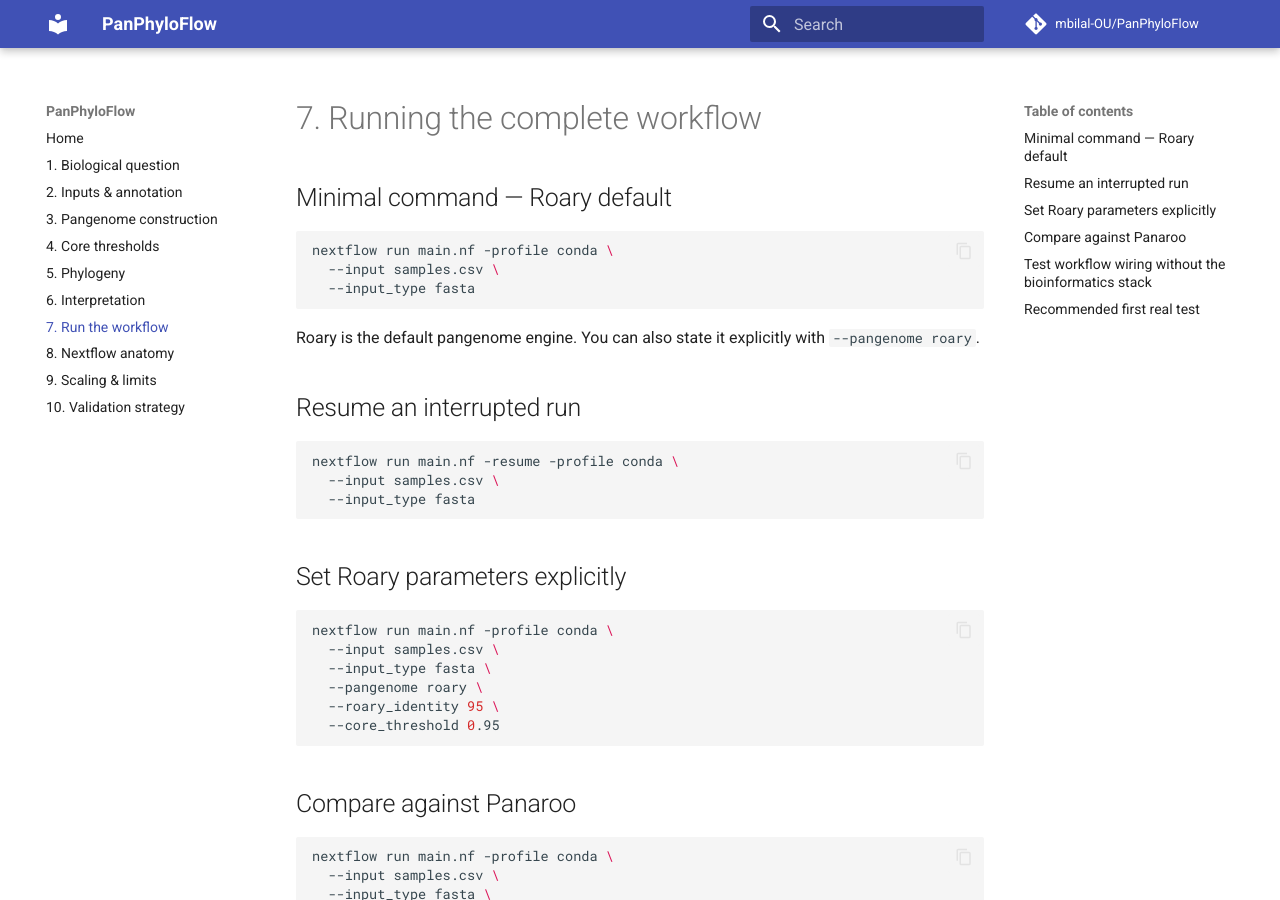
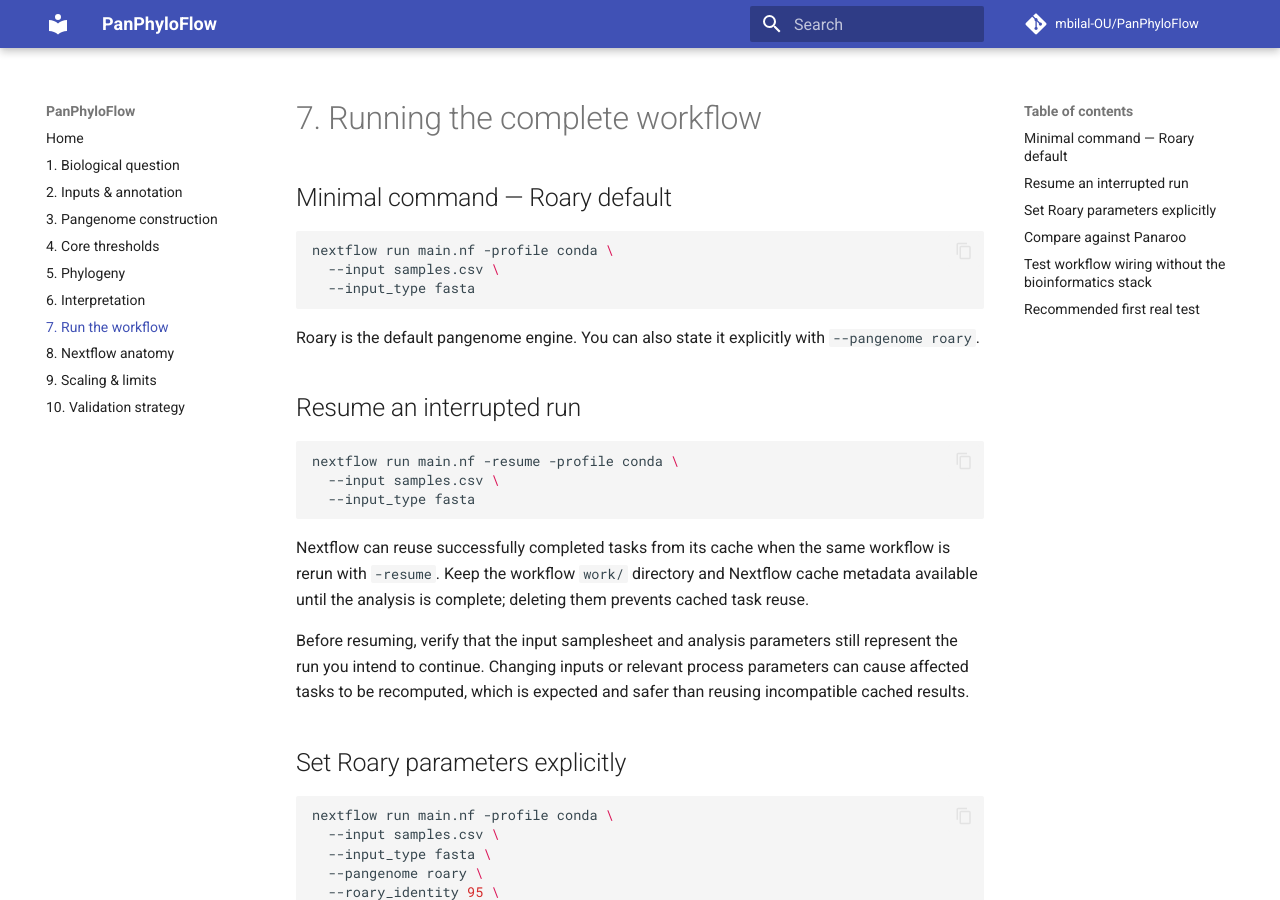
Before and after one commit to mbilal-OU/PanPhyloFlow, an MkDocs documentation site: the page built from docs/07_running.md, in a window 1280 px wide and 900 px high. Built offline with MkDocs 1.6.1 and Material for MkDocs 9.7.7, drawn with Linux system fonts in a browser that asks for light colours; comment, search, counter and statistics services are not loaded.

Commit message:
docs: clarify safe Nextflow resume behavior

````diff
--- a/docs/07_running.md
+++ b/docs/07_running.md
@@ -17,6 +17,10 @@
   --input samples.csv \
   --input_type fasta
 ```
+
+Nextflow can reuse successfully completed tasks from its cache when the same workflow is rerun with `-resume`. Keep the workflow `work/` directory and Nextflow cache metadata available until the analysis is complete; deleting them prevents cached task reuse.
+
+Before resuming, verify that the input samplesheet and analysis parameters still represent the run you intend to continue. Changing inputs or relevant process parameters can cause affected tasks to be recomputed, which is expected and safer than reusing incompatible cached results.
 
 ## Set Roary parameters explicitly
 
````
